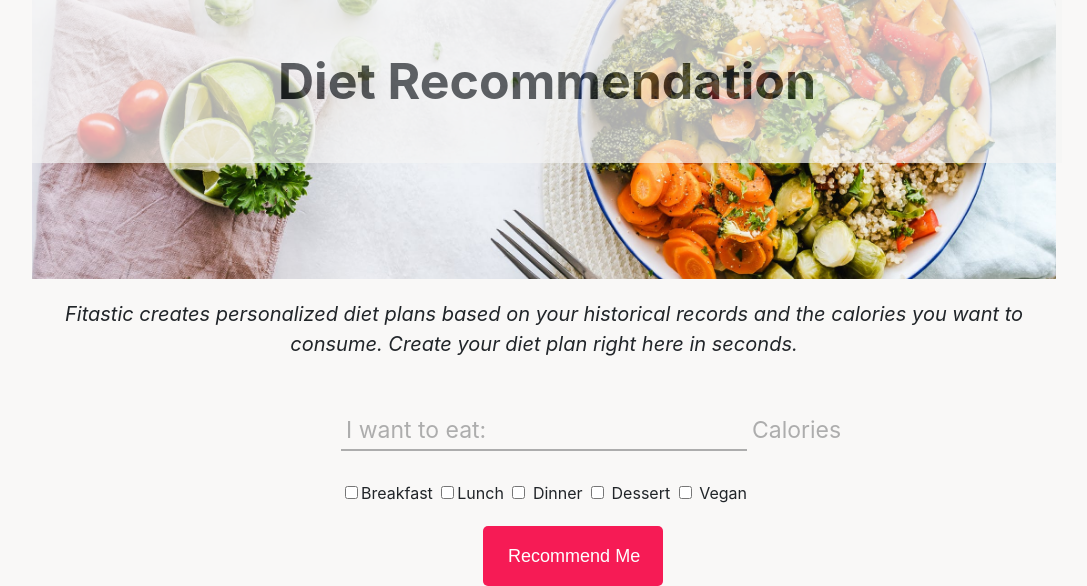
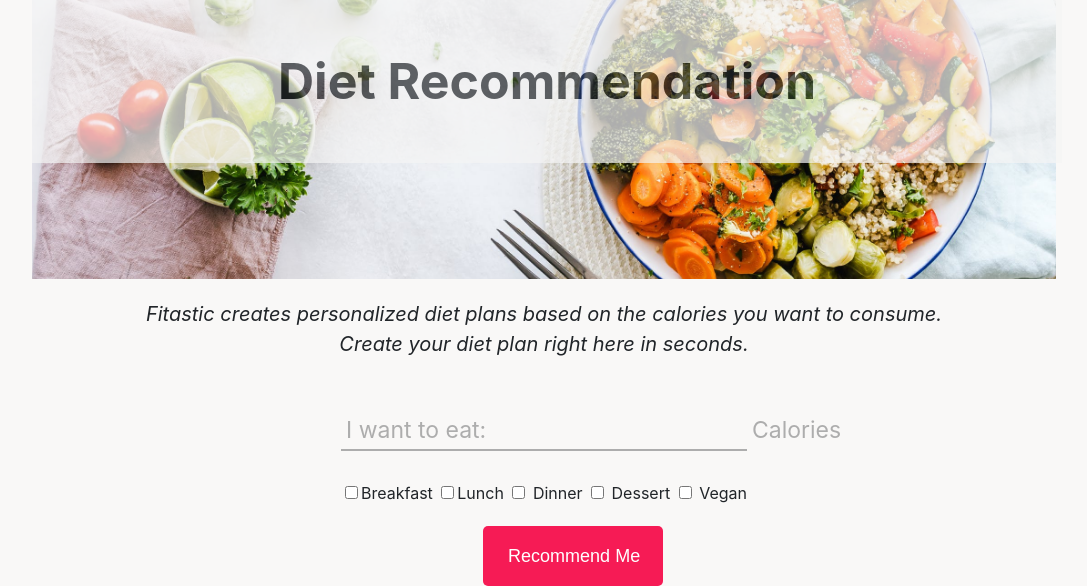
Before and after one commit to CapstoneCOMP5703/21_S1_IoT_Prediction_Fitness_Recommender, a Flask app: page /dietrec in a window 1280 px wide. Shown: the part 289-875 px from the top of the page, without its empty margins (96-1183 px from the left). Run offline with Flask 2, Linux system fonts and the light colour scheme; parts of the project's set-up code (start-up, migrations or seed data) failed here and were passed over; some libraries are stand-ins or nearby versions.

Commit message:
update on web words

```diff
--- a/templates/dietrec.html
+++ b/templates/dietrec.html
@@ -67,7 +67,7 @@
 
     <div class="intro">
         <!-- <h1>Put your fitness plan on autopilot </h1> -->
-        <a>Fitastic creates personalized diet plans based on your historical records and the calories you want to consume. Create your diet plan right here in seconds.</a>
+        <a>Fitastic creates personalized diet plans based on the calories you want to consume.</br>Create your diet plan right here in seconds.</a>
     </div>
 
     <form class="mealrec_input" action="/dietrec_model" method="POST">
--- a/templates/homepage.html
+++ b/templates/homepage.html
@@ -49,7 +49,7 @@
 
     <section class="banner-area"  style="background-image: url(images/running.jpg);">
         <div class="banner-text">
-            <h1>Take Our Fitness and Diet Recommendation To Your Next Plan</h1>
+            <h1>Take Your Fitness and Diet Recommendation To Your Next Plan</h1>
             {% if session.user %}
             <h2>Welcome {{session.user}} to get our personalized recommendations</h2>
             {% else %}
```
